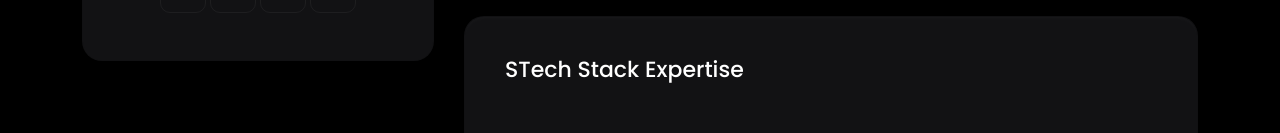
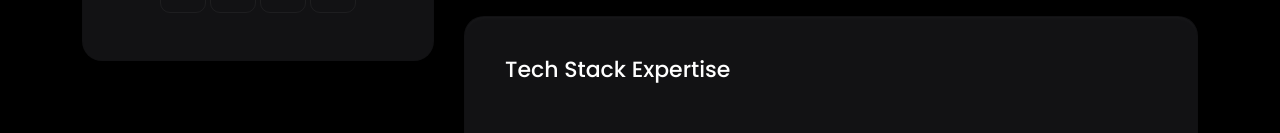
Before and after one commit to arshadahamed/arshadahamed-porfolio, a Next.js app: page / in a window 1280 px wide. Shown: the part 531-664 px from the top of the page. Built offline with nearby package versions, Linux system fonts and the light colour scheme.

Commit message:
Type Mistake Fixed

```diff
--- a/src/components/sections/partnersMarquee.jsx
+++ b/src/components/sections/partnersMarquee.jsx
@@ -4,7 +4,7 @@ import Marquee from "react-fast-marquee";
 const PartnersMarquee = () => {
     return (
         <div className="about-content-part-bottom">
-            <h2>STech Stack Expertise</h2>
+            <h2>Tech Stack Expertise</h2>
             <div className="company-list">
                 <div className="scroller">
                     <div className="scroller__inner">
```
